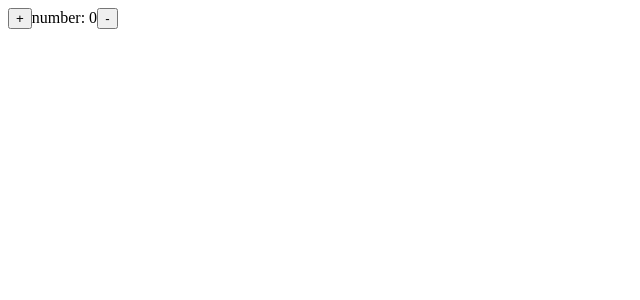
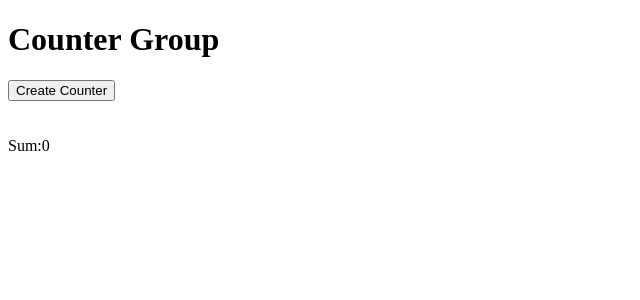
Before and after one commit to TWA-AFS-202310-GROUP-5/ng-counter-group, an Angular app: page / in a window 1280 px wide. Shown: the top 300 px of the page, without its empty margins (0-640 px from the left). Built offline with nearby package versions, Linux system fonts and the light colour scheme.

Commit message:
feat: add counter-group with sum, create counter features

```diff
--- a/src/app/app.component.html
+++ b/src/app/app.component.html
@@ -1 +1 @@
-<app-counter></app-counter>
+<app-counter-group></app-counter-group>
--- a/src/app/app.module.ts
+++ b/src/app/app.module.ts
@@ -4,11 +4,13 @@ import { BrowserModule } from '@angular/platform-browser';
 import { AppRoutingModule } from './app-routing.module';
 import { AppComponent } from './app.component';
 import { CounterComponent } from './counter/counter.component';
+import { CounterGroupComponent } from './counter-group/counter-group.component';
 
 @NgModule({
   declarations: [
     AppComponent,
-    CounterComponent
+    CounterComponent,
+    CounterGroupComponent
   ],
   imports: [
     BrowserModule,
--- /dev/null
+++ b/src/app/counter-group/counter-group.component.html
@@ -0,0 +1,16 @@
+<h1>Counter Group</h1>
+
+<div>
+    <button (click)="onCreateCounter()">Create Counter</button>
+</div>
+<br>
+<div>
+    <app-counter
+        *ngFor="let counter of counters"
+        [number]="counter.num"
+    ></app-counter>
+</div>
+<br>
+<div>
+    <span>Sum:{{sum}}</span>
+</div>
--- /dev/null
+++ b/src/app/counter-group/counter-group.component.ts
@@ -0,0 +1,20 @@
+import { Component } from '@angular/core';
+
+@Component({
+  selector: 'app-counter-group',
+  templateUrl: './counter-group.component.html',
+  styleUrls: ['./counter-group.component.css']
+})
+export class CounterGroupComponent {
+  counters: { num: number }[] = []
+
+  onCreateCounter() {
+    this.counters.push({ num: 0 })
+  }
+
+  get sum() {
+    return this.counters.reduce(
+      (result, current) => result + current.num, 0
+    )
+  }
+}
--- a/src/app/counter/counter.component.html
+++ b/src/app/counter/counter.component.html
@@ -1,3 +1,5 @@
-<button (click)="onIncrease()">+</button>
-<span>number: {{number}}</span>
-<button (click)="onDecrease()">-</button>
+<div>
+    <button (click)="onIncrease()">+</button>
+    <span>number: {{number}}</span>
+    <button (click)="onDecrease()">-</button>
+</div>
--- a/src/app/counter/counter.component.ts
+++ b/src/app/counter/counter.component.ts
@@ -1,4 +1,4 @@
-import { Component } from '@angular/core';
+import { Component, Input } from '@angular/core';
 
 @Component({
   selector: 'app-counter',
@@ -6,7 +6,7 @@ import { Component } from '@angular/core';
   styleUrls: ['./counter.component.css']
 })
 export class CounterComponent {
-  number = 0
+  @Input() number = 0
 
   onIncrease() {
     this.number++
```
Also changed, not shown: src/app/counter-group/counter-group.component.css (added), 1 other file (tests, documents, lock files or other folders).
